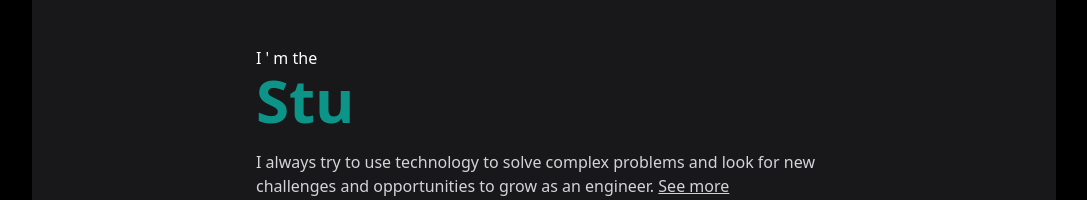
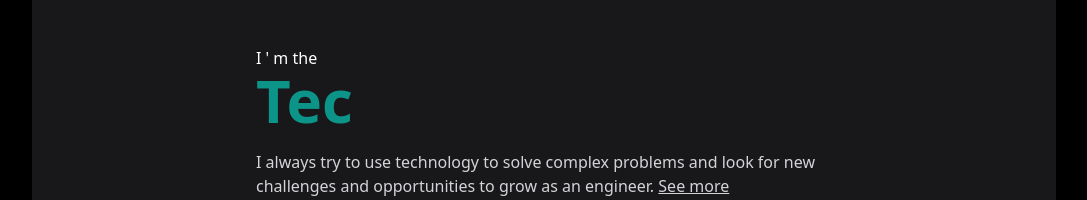
Before and after one commit to htmujahid/htmujahid.dev, a Next.js app: page / in a window 1280 px wide. Shown: the part 188-388 px from the top of the page, without its empty margins (96-1183 px from the left). Built offline with nearby package versions, Linux system fonts and the light colour scheme.

Commit message:
Update page.tsx

```diff
--- a/app/(public)/page.tsx
+++ b/app/(public)/page.tsx
@@ -17,7 +17,7 @@ export default function page() {
                         texts={[
                             "Software Engineer",
                             "Full Stack Developer",
-                            "Student",
+                            "Tech Blogger",
                         ]}
                         speed={100}
                     />
```
